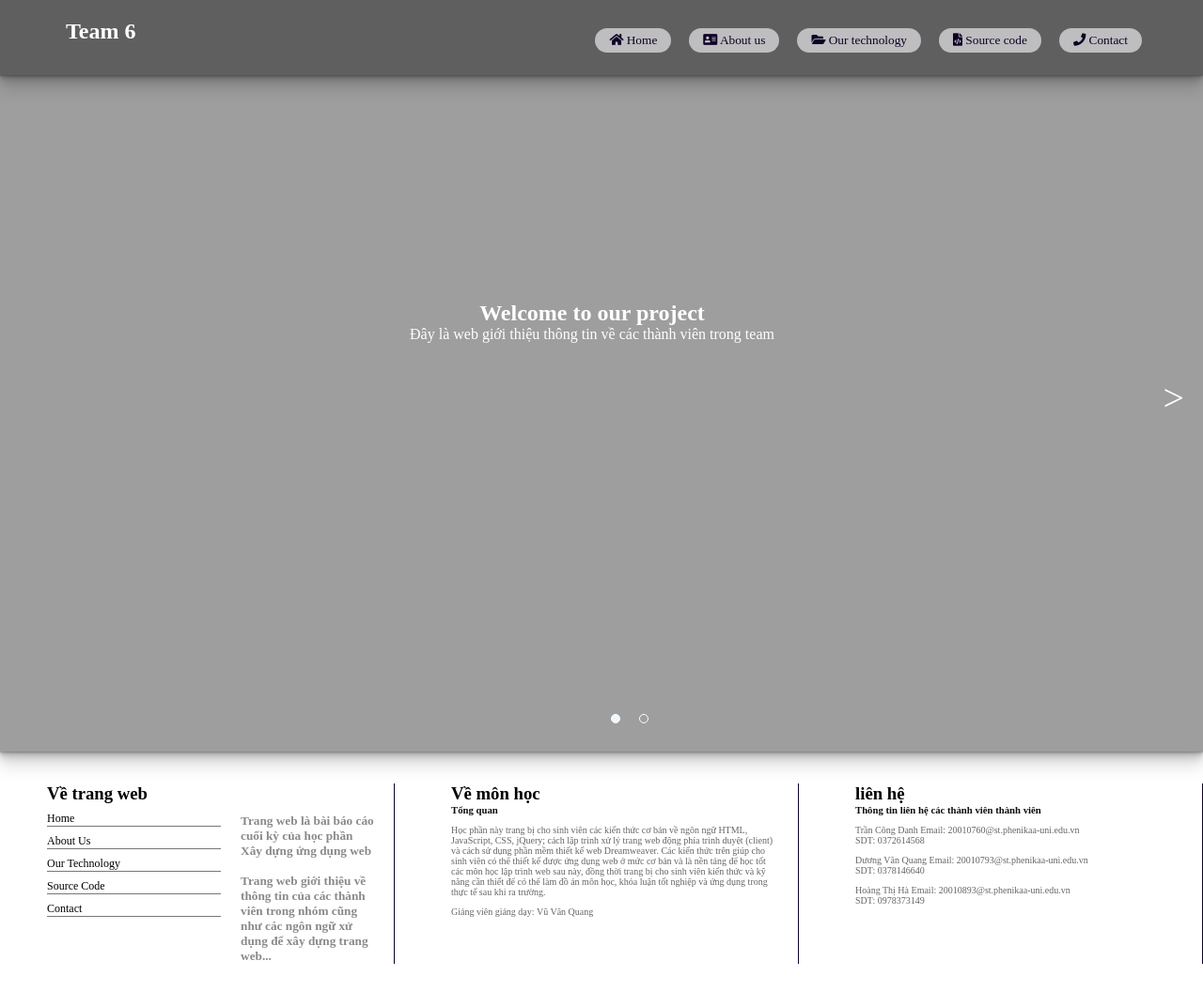
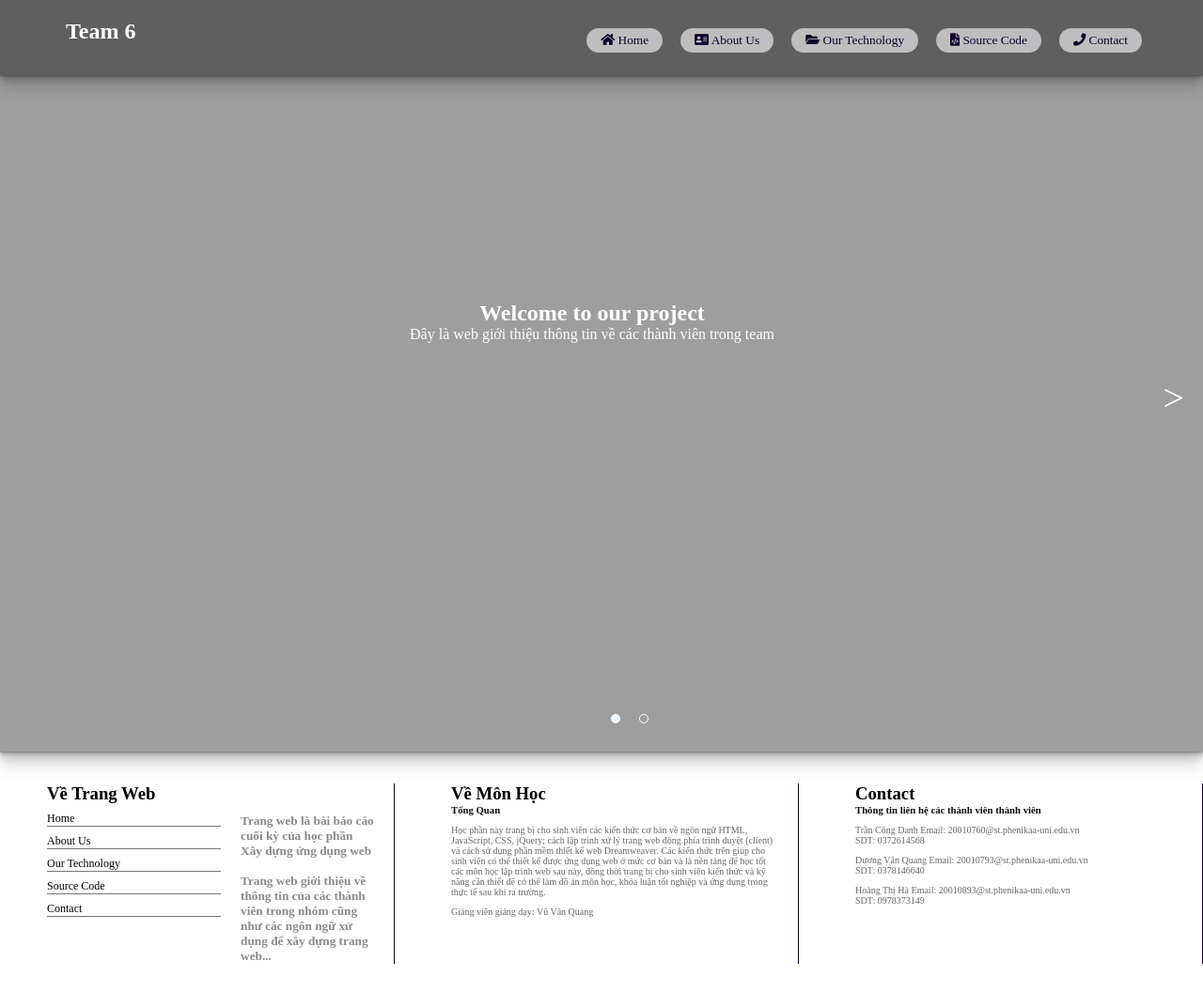
Before and after one commit to hahoang2202/Web-CV, a plain HTML site: page index.html in a window 1280 px wide. Shown: the whole page at 94% size. Drawn offline with nearby package versions, Linux system fonts and the light colour scheme.

Commit message:
modified:   index.html 	modified:   tech.html

```diff
--- a/index.html
+++ b/index.html
@@ -60,9 +60,9 @@
         </div>
         <div id="nav_menu">
             <button class="button_nav" id="bthome" type="button"><i class="fab fa-home fa"></i> Home</button>
-            <button class="button_nav" id="btabout" type="button"><i class="fab fa-address-card fa"></i> About us</button>
-            <button class="button_nav" id="btour" type="button"><i class="fab fa-folder-open fa"></i> Our technology</button>
-            <button class="button_nav" id="btsource" type="button"><i class="fab fa-file-code fa"></i> Source code</button>
+            <button class="button_nav" id="btabout" type="button"><i class="fab fa-address-card fa"></i> About Us</button>
+            <button class="button_nav" id="btour" type="button"><i class="fab fa-folder-open fa"></i> Our Technology</button>
+            <button class="button_nav" id="btsource" type="button"><i class="fab fa-file-code fa"></i> Source Code</button>
             <button class="button_nav" id="btcontact" type="button"><i class="fab fa-phone fa"></i> Contact</button>
         </div>
     </nav>
@@ -73,7 +73,7 @@
         <div id="btop">
             <div class="b_content" id="left">
                 <div class="Btitle">
-                    <h3>Về trang web</h3>
+                    <h3>Về Trang Web</h3>
                 </div>
                 <div class="content">
                     <div id="cleft">
@@ -95,10 +95,10 @@
             </div>
             <div class="b_content" id="mid">
                 <div class="Btitle">
-                    <h3>Về môn học</h3>
+                    <h3>Về Môn Học</h3>
                 </div>
                 <div class="content">
-                    <h6>Tổng quan</h6>
+                    <h6>Tổng Quan</h6>
                     <p>Học phần này trang bị cho sinh viên các kiến thức cơ bản về ngôn ngữ HTML, JavaScript, CSS, jQuery;
                         cách lập trình xử lý trang web động phía trình duyệt (client) và cách sử dụng phần mềm thiết kế web Dreamweaver.
 
@@ -110,7 +110,7 @@
             </div>
             <div class="b_content" id="right">
                 <div class="Btitle">
-                    <h3>liên hệ</h3>
+                    <h3>Contact</h3>
                 </div>
                 <div class="content">
                     <h6>Thông tin liên hệ các thành viên thành viên</h6>
```
Also changed, not shown: tech.html (+7 -3 lines).
